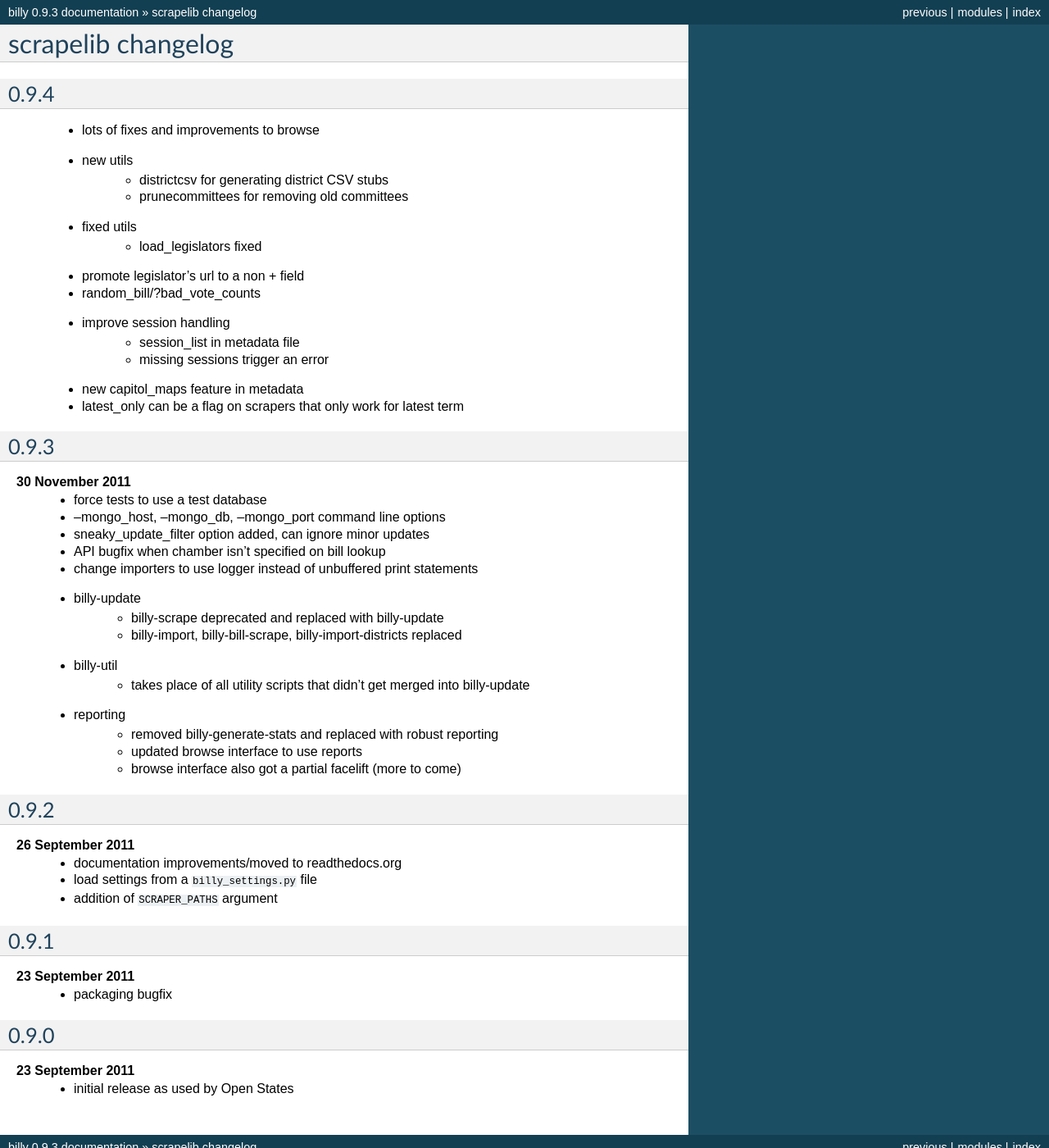
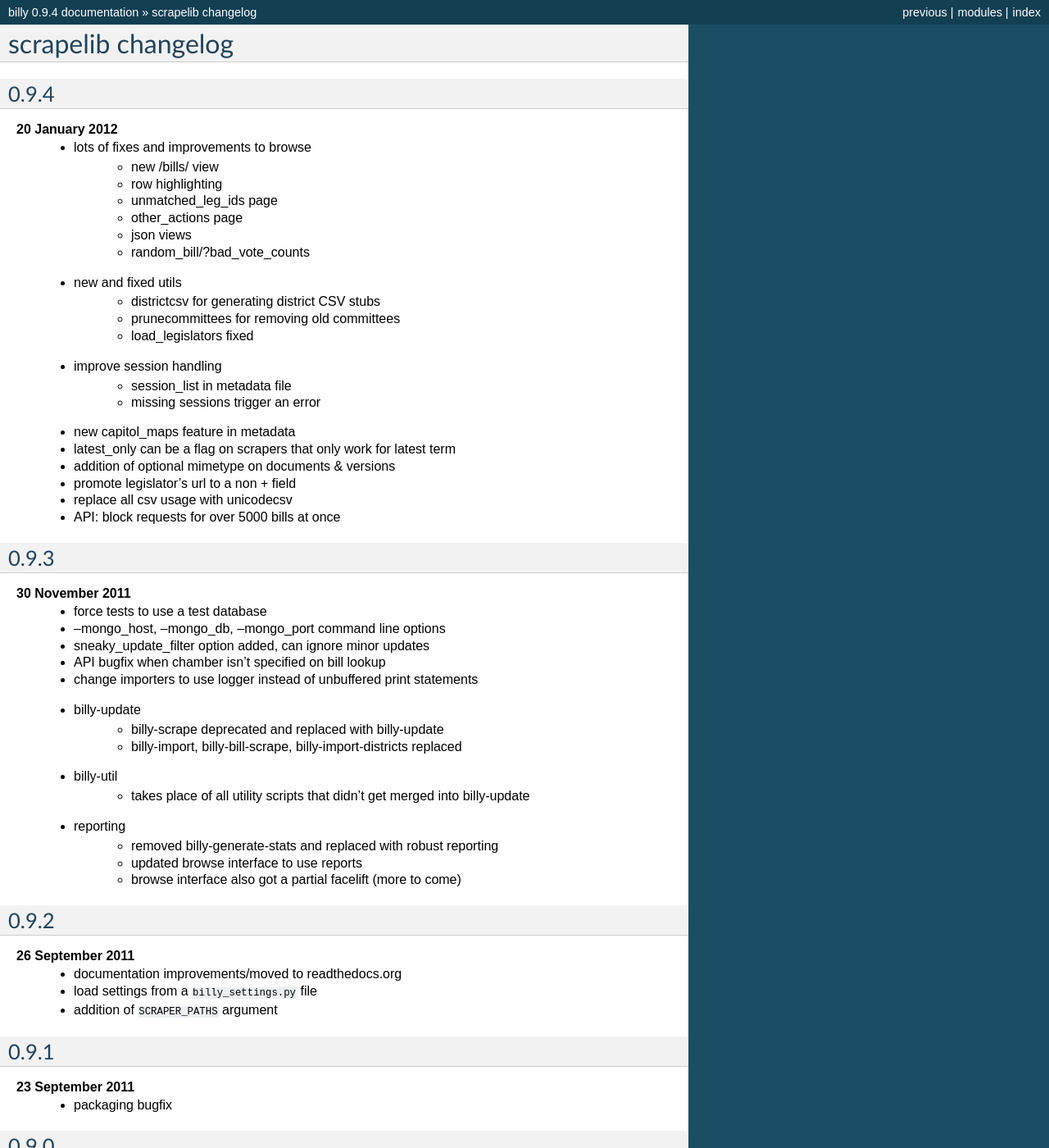
Before and after one commit to openstates/billy, a Sphinx documentation site: the page built from docs/changelog.rst, in a window 1280 px wide and 1400 px high. Shown: the whole window at 82% size. Built offline with Sphinx 7.4.7, drawn with Linux system fonts in a browser that asks for light colours; formulas are drawn with MathJax 3; some of the changed text lies outside the part shown.

Commit message:
a new release of billy

```diff
--- a/billy/__init__.py
+++ b/billy/__init__.py
@@ -1,4 +1,4 @@
-__version__ = '0.9.3'
+__version__ = '0.9.4'
 
 from billy.conf import settings
 
--- a/docs/changelog.rst
+++ b/docs/changelog.rst
@@ -3,19 +3,27 @@
 
 0.9.4
 -----
+**20 January 2012**
     * lots of fixes and improvements to browse
-    * new utils
+        * new /bills/ view
+        * row highlighting
+        * unmatched_leg_ids page
+        * other_actions page
+        * json views
+        * random_bill/?bad_vote_counts
+    * new and fixed utils
         * districtcsv for generating district CSV stubs
         * prunecommittees for removing old committees
-    * fixed utils
         * load_legislators fixed
-    * promote legislator's url to a non + field
-    * random_bill/?bad_vote_counts
     * improve session handling
         * session_list in metadata file
         * missing sessions trigger an error
     * new capitol_maps feature in metadata
     * latest_only can be a flag on scrapers that only work for latest term
+    * addition of optional mimetype on documents & versions
+    * promote legislator's url to a non + field
+    * replace all csv usage with unicodecsv
+    * API: block requests for over 5000 bills at once
 
 
 0.9.3
--- a/docs/conf.py
+++ b/docs/conf.py
@@ -31,7 +31,7 @@
 
 # General information about the project.
 project = u'billy'
-copyright = u'2011, Sunlight Labs'
+copyright = u'2012, Sunlight Labs'
 
 # The version info for the project you're documenting, acts as replacement for
 # |version| and |release|, also used in various other places throughout the
```
